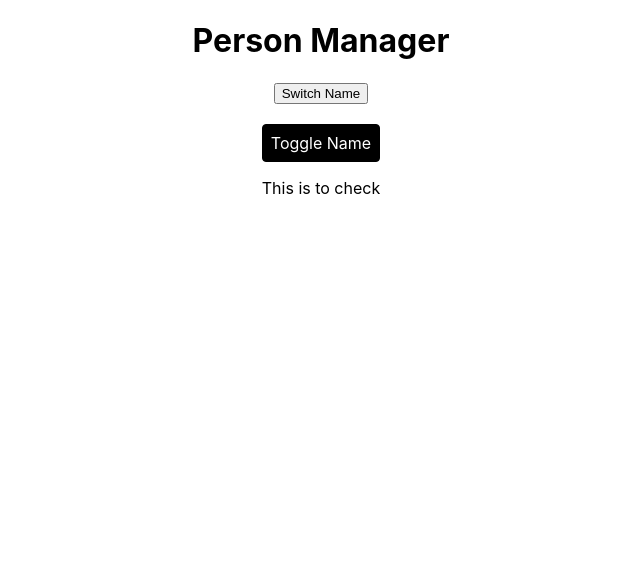
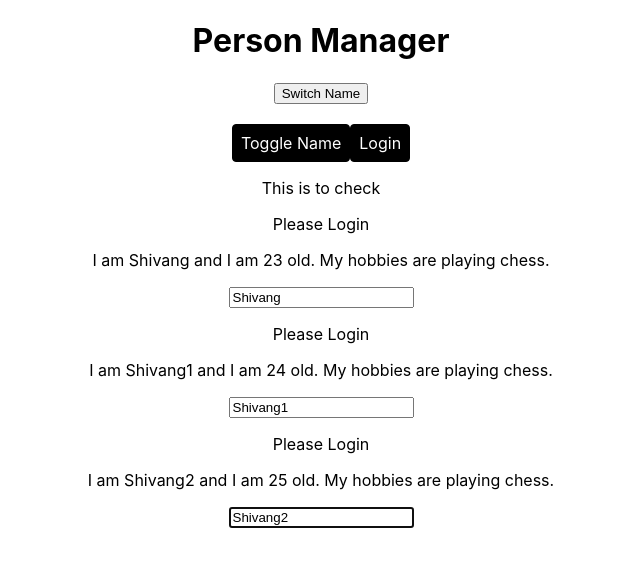
Before and after one commit to lucifer-art/practiceReact, a React app: page / in a window 1280 px wide. Shown: the top 566 px of the page, without its empty margins (319-959 px from the left). Built offline with nearby package versions, Linux system fonts and the light colour scheme.

Commit message:
using Context

```diff
--- a/src/components/Cockpit/Cockpit.js
+++ b/src/components/Cockpit/Cockpit.js
@@ -1,13 +1,19 @@
-import React, { useEffect } from 'react';
+import React, { useEffect,useRef } from 'react';
 import './Cockpit.css';
+import AuthContext from '../../context/auth-context';
 
 const Cockpit = (props) => {
+
+  const buttonClickRef = useRef(null);
+
   useEffect(() => {
     console.log("{Cockpit.js} useEffect");
-    setTimeout(()=>{
-      alert("data saved");
-    },1000)
-  },[props.persons])
+    // setTimeout(()=>{
+    //   alert("data saved");
+    // },1000)
+    buttonClickRef.current.click();
+  },[])
+
   const style = {
     backgroundColor: '#000',
     font: 'inherit',
@@ -21,6 +27,7 @@ const Cockpit = (props) => {
       color: '#000'
     }
   }
+
   const classes = [];
   if (props.persons.length === 2) {
     classes.push('red');
@@ -35,7 +42,8 @@ const Cockpit = (props) => {
         {props.title}
       </h1>
       <button onClick={() => props.changed('Shiv!!!!')}>Switch Name</button><br /><br />
-      <button style={style} onClick={props.clicked}>Toggle Name</button>
+      <button ref={buttonClickRef} style={style} onClick={props.clicked}>Toggle Name</button>
+      <AuthContext.Consumer>{context => <button onClick={context.login} style={style}>Login</button>}</AuthContext.Consumer>
       <p className={classes.join(' ')}>This is to check</p>
     </div>
   )
--- a/src/components/Persons/Person/Person.js
+++ b/src/components/Persons/Person/Person.js
@@ -1,9 +1,10 @@
 import React,{Component,Fragment} from 'react';
-import Aux from './../../../hoc/Aux';
+// import Aux from './../../../hoc/Aux';
 import WithClass from './../../../hoc/WithClass';
 import PropTypes from 'prop-types';
 import './Person.css';
 import Radium from 'radium';
+import AuthContext from '../../../context/auth-context';
 
 class Person extends Component{
     constructor(props){
@@ -23,6 +24,9 @@ class Person extends Component{
         return (
             // <div className="Person" style={style}>
             <WithClass className="Person" style={style}>
+                <AuthContext.Consumer>
+                    {(context)=>context.authenticated ? <p>Authenticated!</p> : <p>Please Login</p>}
+                </AuthContext.Consumer>
                 <p key="i1" onClick={this.props.click}>I am {this.props.name} and I am {this.props.age} old. {this.props.children}</p>
                 <input key="i2" ref={this.inputElementRef} type="text" onChange={this.props.changed} value={this.props.name}></input>
             </WithClass>
--- a/src/containers/App.js
+++ b/src/containers/App.js
@@ -4,6 +4,7 @@ import './App.css';
 import Persons from '../components/Persons/Persons';
 import Cockpit from '../components/Cockpit/Cockpit';
 import Radium,{StyleRoot} from 'radium';
+import AuthContext from '../context/auth-context';
 
 class App extends Component {
   constructor(props) {
@@ -44,6 +45,7 @@ class App extends Component {
         { id: 2, name: 'Shivang1', age: 24 },
         { id: 3, name: 'Shivang2', age: 29 },
       ],
+      authenticated:false
     })
   }
 
@@ -70,6 +72,11 @@ class App extends Component {
     let showDefault = this.state.showPersons;
     this.setState({showPersons: !showDefault});
   }
+
+  loginHandler = ()=>{
+    this.setState({authenticated:true});
+  }
+
   deletePersonHandler = (index)=>{
     console.log(index);
     let person = this.state.persons.slice();
@@ -94,7 +101,7 @@ class App extends Component {
     let person = null;
 
     if(this.state.showPersons){
-      person = <Persons persons={this.state.persons} clicked={this.deletePersonHandler} changed={this.nameChangedHandler} />
+      person = <Persons persons={this.state.persons} clicked={this.deletePersonHandler} changed={this.nameChangedHandler} isAuthenticated={this.state.authenticated} />
       style.backgroundColor= 'red';
       style[':hover'] = {
         backgroundColor:'salmon',
@@ -104,11 +111,14 @@ class App extends Component {
 
     return (
       <StyleRoot>
-        <div className="App">
-          <Cockpit title={this.props.title} showPersons={this.state.showPersons} persons={this.state.persons} changed={this.changeNameHandler} clicked={this.toggleNameHandler} />
-          {person}
-          {/* <Person name="Shivang" age="23">My hobbies are playing chess.</Person> */}
-        </div>
+        <AuthContext.Provider value={{authenticated:this.state.authenticated,
+    login:this.loginHandler}}>
+          <div className="App">
+            <Cockpit title={this.props.title} showPersons={this.state.showPersons} persons={this.state.persons} changed={this.changeNameHandler} clicked={this.toggleNameHandler} />
+            {person}
+            {/* <Person name="Shivang" age="23">My hobbies are playing chess.</Person> */}
+          </div>
+        </AuthContext.Provider>
       </StyleRoot>
 
       // React.createElement('div',{className:"App"},
--- /dev/null
+++ b/src/context/auth-context.js
@@ -0,0 +1,9 @@
+import React from 'react';
+
+
+const authContext = React.createContext({
+    authenticated:false,
+    login:()=>{}
+});
+
+export default authContext;
```
Also changed, not shown: 1 other file (tests, documents, lock files or other folders).
